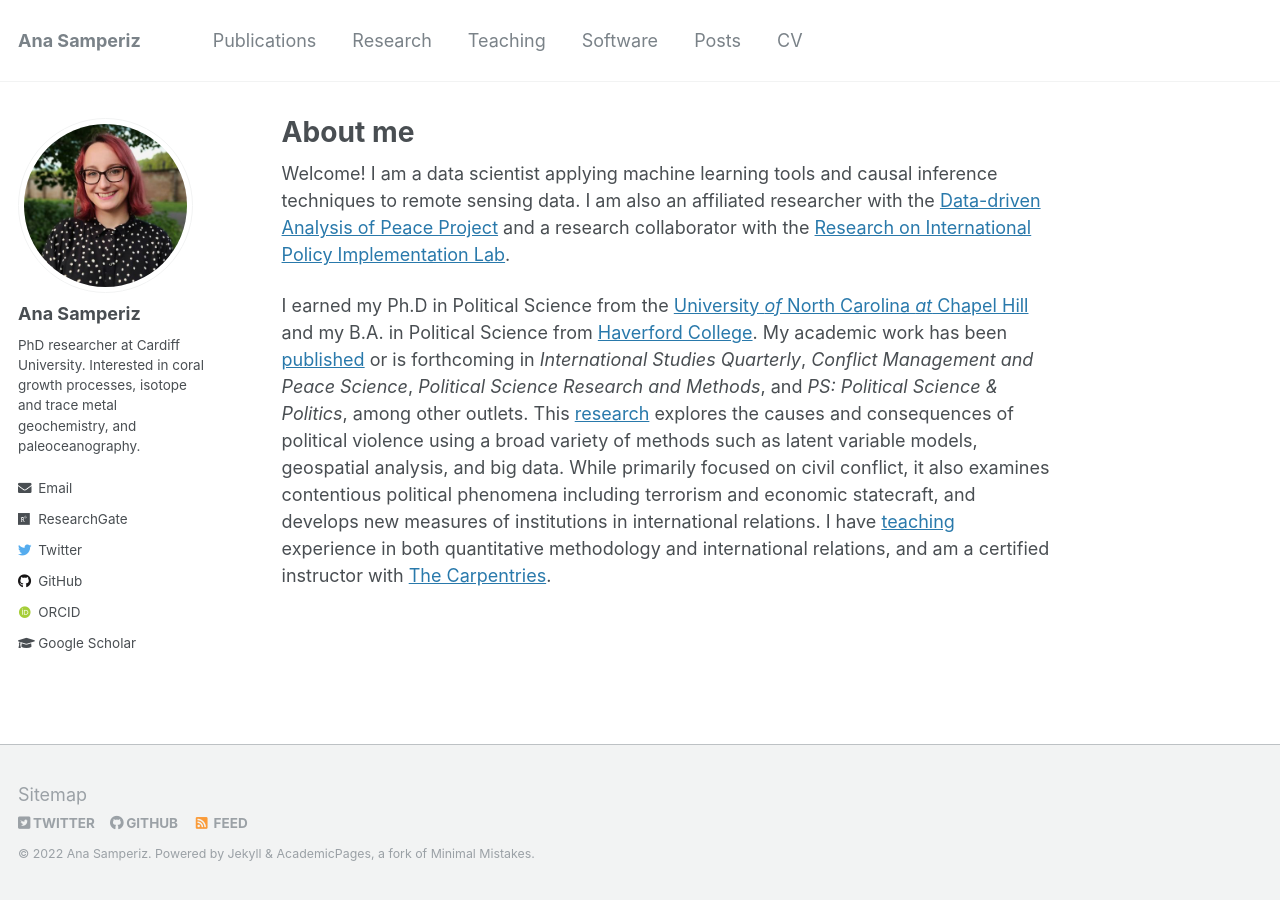
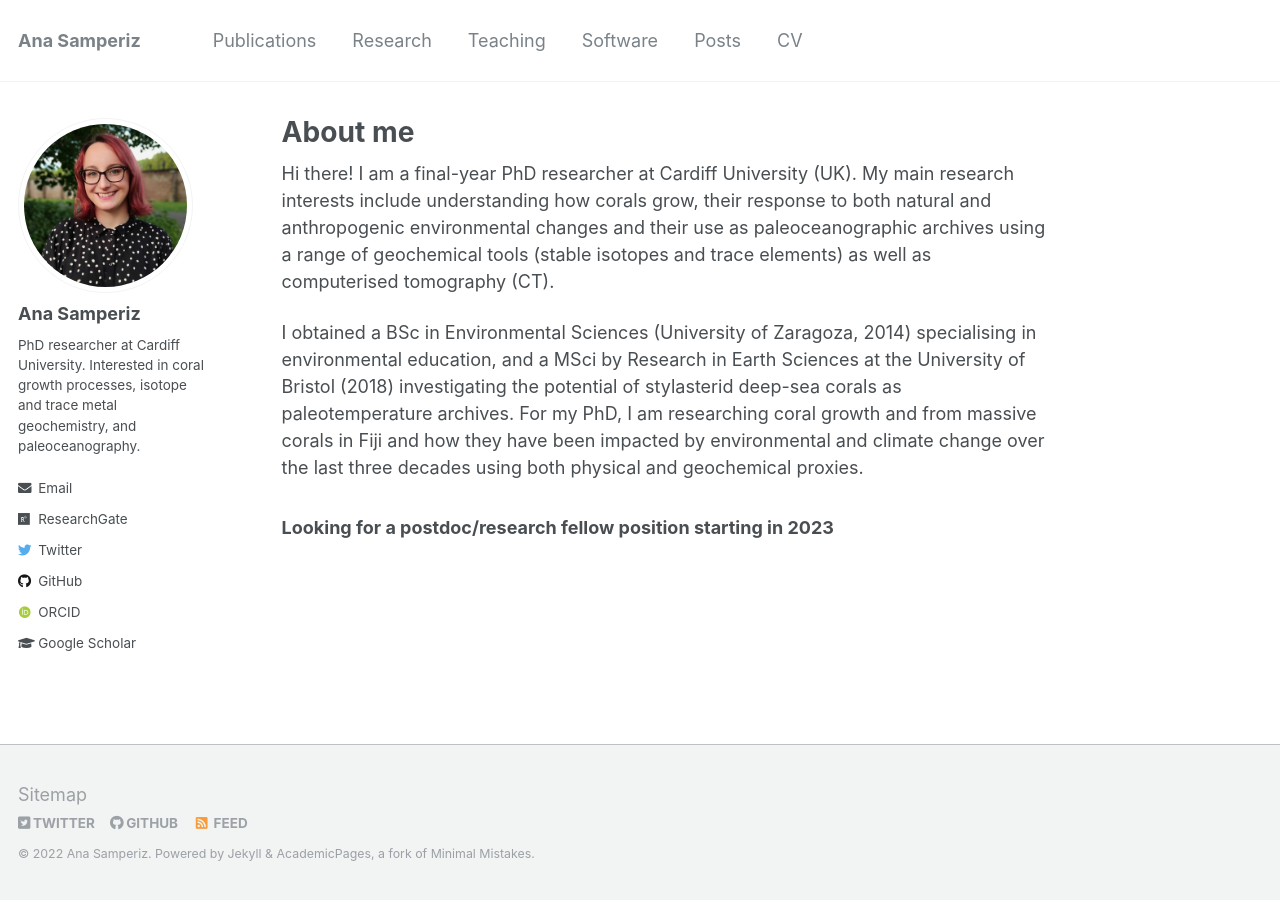
Before and after one commit to anasamperiz/anasamperiz.github.io, a Jekyll site: the page built from _pages/about.md, in a window 1280 px wide. Built offline with Jekyll 4.4.1, drawn with Linux system fonts in a browser that asks for light colours; some web fonts are replaced.

Commit message:
Update about.md

```diff
--- a/_pages/about.md
+++ b/_pages/about.md
@@ -8,23 +8,8 @@ redirect_from:
   - /about.html
 ---
 
-Welcome! I am a data scientist applying machine learning tools and causal
-inference techniques to remote sensing data. I am also an affiliated
-researcher with the [Data-driven Analysis of Peace Project](https://dapp-lab.org)
-and a research collaborator with the
-[Research on International Policy Implementation Lab](https://bridgingthegapproject.org/ripil).
+Hi there! I am a final-year PhD researcher at Cardiff University (UK). My main research interests include understanding how corals grow, their response to both natural and anthropogenic environmental changes and their use as paleoceanographic archives using a range of geochemical tools (stable isotopes and trace elements) as well as computerised tomography (CT).
 
-I earned my Ph.D in Political Science from the
-[University *of* North Carolina *at* Chapel Hill](https://www.unc.edu) and my
-B.A. in Political Science from [Haverford College](https://www.haverford.edu).
-My academic work has been [published](publications) or is forthcoming in
-*International Studies Quarterly*, *Conflict Management and Peace Science*,
-*Political Science Research and Methods*, and *PS: Political Science & Politics*,
-among other outlets. This [research](research) explores the causes and
-consequences of political violence using a broad variety of methods such as
-latent variable models, geospatial analysis, and big data. While primarily
-focused on civil conflict, it also examines contentious political phenomena
-including terrorism and economic statecraft, and develops new measures of
-institutions in international relations. I have [teaching](teaching) experience
-in both quantitative methodology and international relations, and am a certified
-instructor with [The Carpentries](https://carpentries.org).
+I obtained a BSc in Environmental Sciences (University of Zaragoza, 2014) specialising in environmental education, and a MSci by Research in Earth Sciences at the University of Bristol (2018) investigating the potential of stylasterid deep-sea corals as paleotemperature archives. For my PhD, I am researching coral growth and  from massive corals in Fiji and how they have been impacted by environmental and climate change over the last three decades using both physical and geochemical proxies.
+
+### Looking for a postdoc/research fellow position starting in 2023
```
